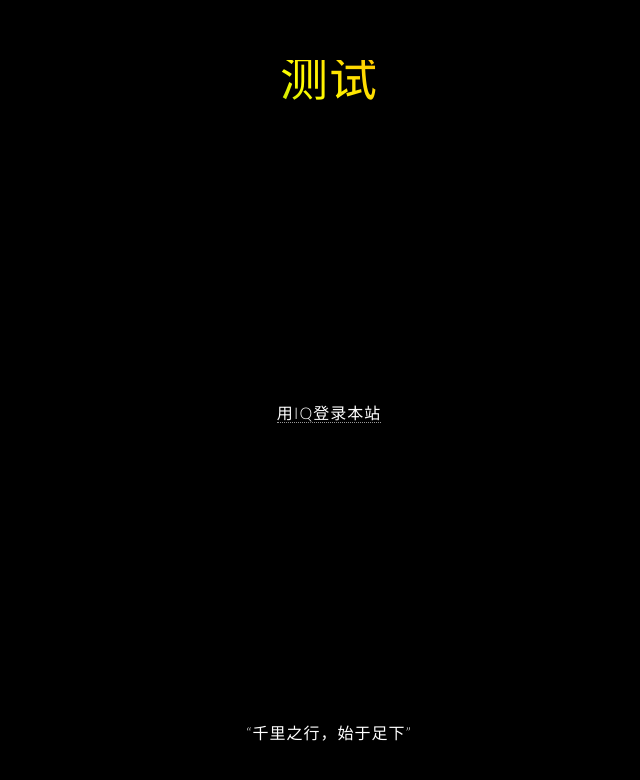
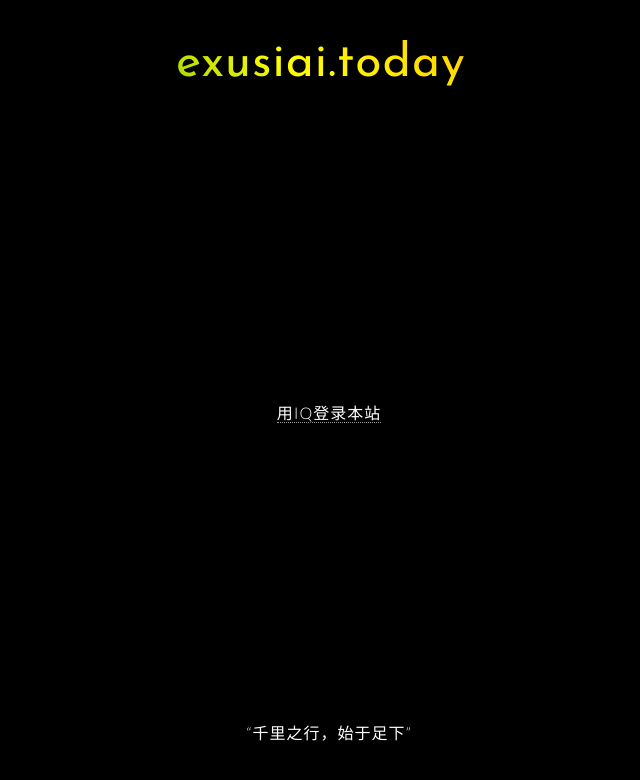
Before and after one commit to winxpqq955/exusiaiwebsite, a plain HTML site: page index.html in a window 1280 px wide. Shown: the whole page, without its empty margins (312-952 px from the left). Drawn offline with nearby package versions, Linux system fonts and the light colour scheme.

Commit message:
Update index.html

```diff
--- a/index.html
+++ b/index.html
@@ -23,7 +23,7 @@
 			</div>
 
 			<div id="title" style="display: none;">
-				<span class="rainbow-text">测试</span>
+				<span class="rainbow-text">exusiai.today&nbsp;</span>
 			</div>
 			<div id="mid" style="display: none;">
 				<a>用IQ登录本站</a>
```
